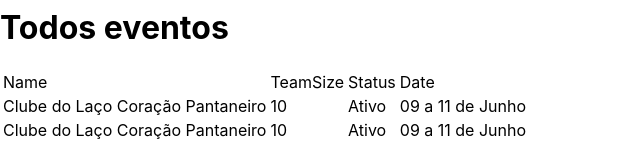
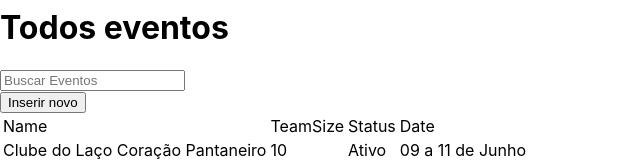
Before and after one commit to hamiltonsouza/frontendtropadigital, a React (Create React App) app: page /Eventos in a window 1280 px wide. Shown: the part 639-802 px from the top of the page, without its empty margins (0-640 px from the left). Built offline with nearby package versions, Linux system fonts and the light colour scheme.

Commit message:
Add EventosTable search and insert button

```diff
--- a/src/Pages/Eventos/EventosTable.jsx
+++ b/src/Pages/Eventos/EventosTable.jsx
@@ -1,5 +1,7 @@
 import React from 'react';
 import Table from './Table';
+import Input from '../../Components/Common/Input';
+import Button from '../../Components/Common/Button';
 
 const EventosTable = () => {
     const theadData = ['Name', 'TeamSize', 'Status', 'Date'];
@@ -16,6 +18,8 @@ const EventosTable = () => {
     ];
     return (
         <div>
+            <Input inputType={'search'} inputID={'eventosSearch'} inputPlaceholder={'Buscar Eventos'} autoComplete={'on'}/>
+            <Button buttonLabel={'Inserir novo'}/>
             <Table theadData={theadData} tbodyData={tbodyData} />
         </div>
     );
```
